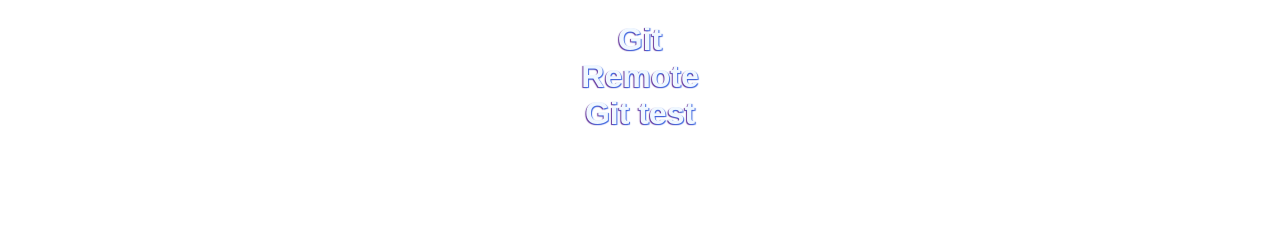
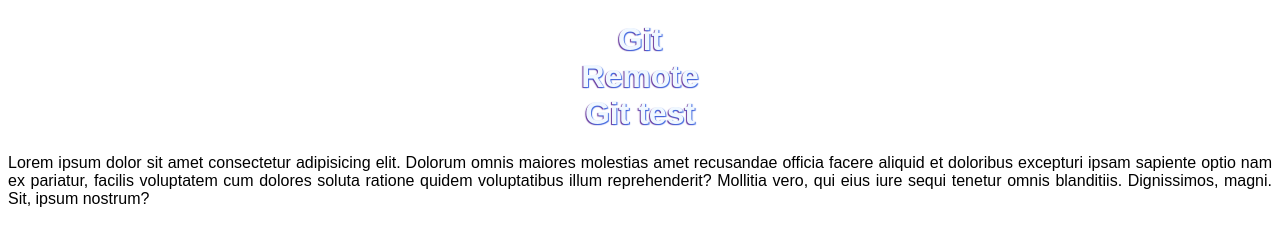
Before and after one commit to Tadipuhan/git-test, a plain HTML site: page index.html in a window 1280 px wide. Drawn offline with Linux system fonts and the light colour scheme.

Commit message:
Menambahkan paragraph lorem pada index.html

```diff
--- a/index.html
+++ b/index.html
@@ -26,5 +26,14 @@
 </head>
 <body>
     <h1>Git <br>Remote <br> Git test</h1>
+
+    <p>Lorem ipsum dolor sit amet consectetur adipisicing elit.
+        Dolorum omnis maiores molestias amet recusandae officia facere
+        aliquid et doloribus excepturi ipsam sapiente optio nam ex
+        pariatur, facilis voluptatem cum dolores soluta ratione quidem
+        voluptatibus illum reprehenderit? Mollitia vero, qui eius iure
+        sequi tenetur omnis blanditiis. Dignissimos, magni. Sit, ipsum
+        nostrum?
+    </p>
 </body>
 </html>
```
